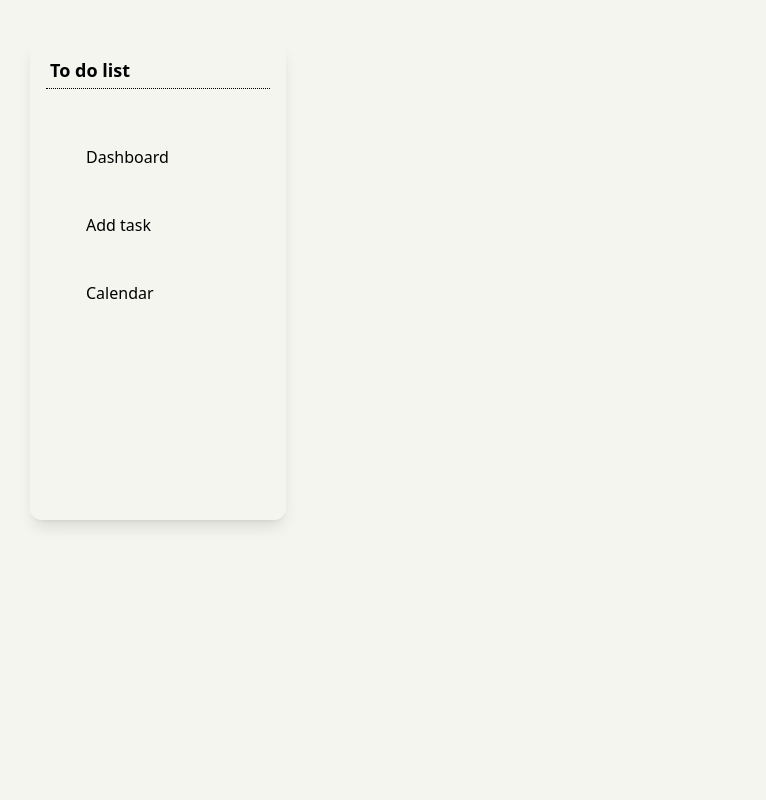
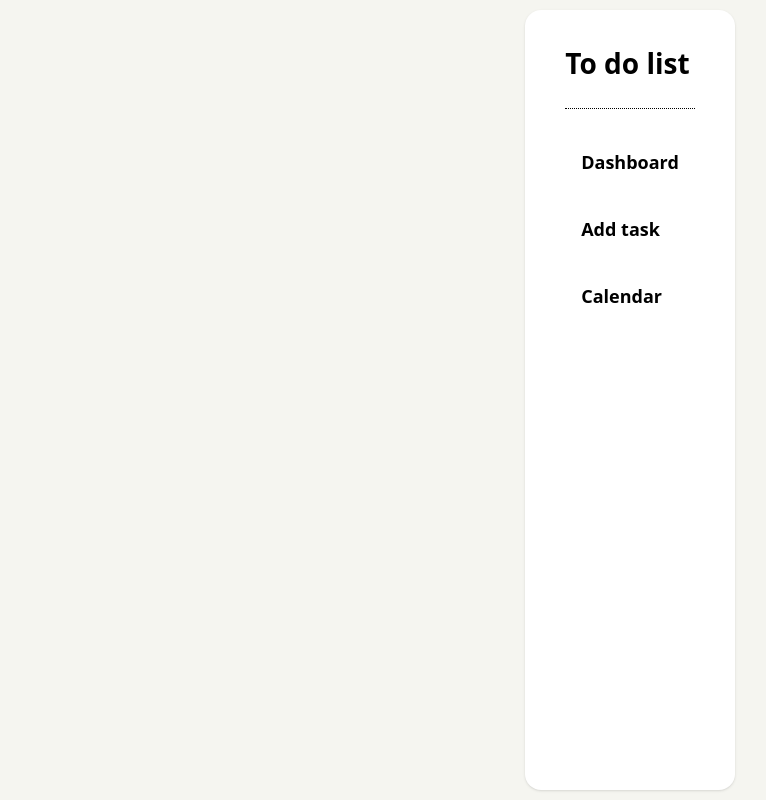
Before and after one commit to PisethKeng/TodoApp-Frontend-ProjectCSCI221, a React (Vite) app: page / in a window 1280 px wide. Shown: the whole page, without its empty margins (10-776 px from the left). Built offline with nearby package versions, Linux system fonts and the light colour scheme.

Commit message:
fix: Update Sidebar (suggestion)
Adjust the side bar styling to work with Add task page. Previous code are commented.

```diff
--- a/src/components/SideBar.jsx
+++ b/src/components/SideBar.jsx
@@ -2,13 +2,23 @@ import React from 'react'
 
 export default function SideBar() {
   return (
-    <div className="column fixed left-10 top-10 h-120 w-3xs flex flex-col items-center p-4 rounded-xl shadow-lg">
-      <h2 className="fixed left-15 text-lg font-semibold mb-4">To do list</h2>
-      <hr className="mt-8 border-dotted border-black w-full "></hr>
-      <div className="mt-8 w-full text-black p-2 left-5 mb-3 text-start space-y-3">
-        <p className="hover:bg-green-600 p-4 ml-4 rounded-2xl">Dashboard</p>
-        <p className="hover:bg-green-600 p-4 ml-4 rounded-2xl">Add task</p>
-        <p className="hover:bg-green-600 p-4 ml-4 rounded-2xl">Calendar</p>
+    // <div className="row fixed left-10 top-10 h-120 w-3xs flex flex-col items-center p-4 rounded-xl shadow-lg">
+    //   <h2 className="fixed left-15 text-lg font-semibold mb-4">To do list</h2>
+    //   <hr className="mt-8 border-dotted border-black w-full "></hr>
+    //   <div className="mt-8 w-full text-black p-2 left-5 mb-3 text-start space-y-3">
+    //     <p className="hover:bg-green-600 p-4 ml-4 rounded-2xl">Dashboard</p>
+    //     <p className="hover:bg-green-600 p-4 ml-4 rounded-2xl">Add task</p>
+    //     <p className="hover:bg-green-600 p-4 ml-4 rounded-2xl">Calendar</p>
+    //   </div>
+    // </div>
+
+    <div className="flex flex-col items-start h-195 rounded-2xl bg-white py-8 px-10 shadow-sm">
+      <h2 className="text-[28px] font-bold mb-6">To do list</h2>
+      <hr className="border-dotted border-black w-full mb-6" />
+      <div className="w-full text-black font-semibold text-[18px] space-y-2">
+        <p className="transition duration-500 ease-in-out hover:bg-[#0D9488] hover:text-white p-4 rounded-xl cursor-pointer transition-colors">Dashboard</p>
+        <p className="transition duration-500 ease-in-out hover:bg-[#0D9488] hover:text-white p-4 rounded-xl cursor-pointer transition-colors">Add task</p>
+        <p className="transition duration-500 ease-in-out hover:bg-[#0D9488] hover:text-white p-4 rounded-xl cursor-pointer transition-colors">Calendar</p>
       </div>
     </div>
   )
```
